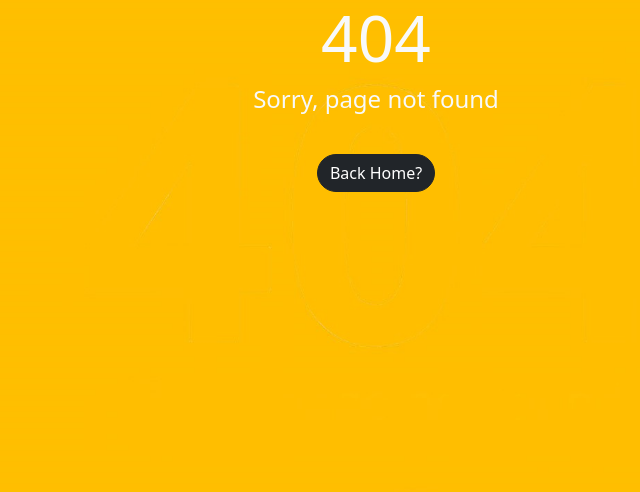
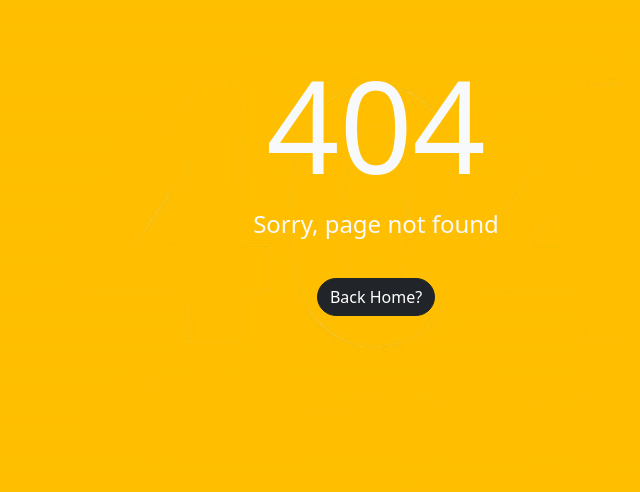
Before and after one commit to LNMIG/Games_Python, a Django app: template templates/404.html in a window 1280 px wide. Shown: the top 492 px of the page, without its empty margins (264-904 px from the left). Run offline with Django 4.2, Linux system fonts and the light colour scheme; the template is opened without the code that fills it, so the values that code supplies are empty.

Commit message:
More changes on 404

```diff
--- a/templates/404.html
+++ b/templates/404.html
@@ -21,9 +21,9 @@
 
 <body>
   <main>
-    <div class="d-flex flex-column justify-content-center align-items-center gap-3">
+    <div class="d-flex flex-column justify-content-center align-items-center pt-5 gap-3">
         <div class="container d-flex flex-column justify-content-center align-items-center">
-          <h1 class="text-light" style="font-size:4rem">404</h1>
+          <h1 class="text-light" style="font-size:8rem">404</h1>
           <h4 class="text-light">Sorry, page not found</h4>
         </div>
 
```
